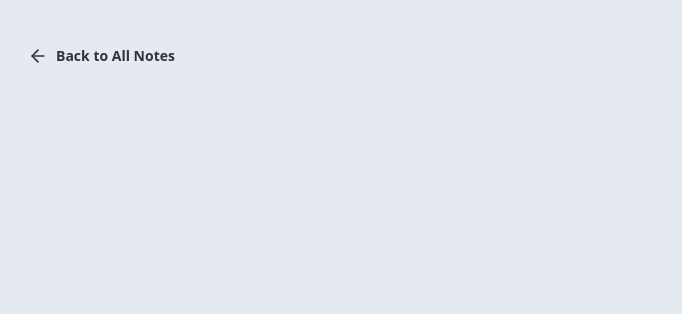
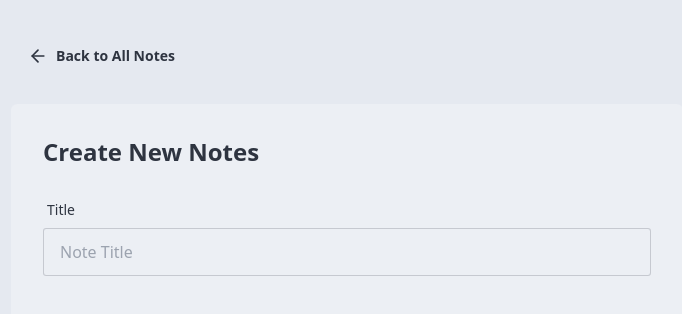
Before and after one commit to jaw039/MERN-NOTEPAD, a React (Vite) app in the folder frontend/: page /create in a window 1280 px wide. Shown: the top 314 px of the page, without its empty margins (293-975 px from the left). Built offline with nearby package versions, Linux system fonts and the light colour scheme.

Commit message:
feat: add form for creating new notes in CreatePage

```diff
--- a/frontend/src/pages/CreatePage.jsx
+++ b/frontend/src/pages/CreatePage.jsx
@@ -20,6 +20,25 @@ const CreatePage = () => {
           <ArrowLeftIcon className = "size-5" />
           Back to All Notes
         </Link>
+
+        <div className = "card bg-base-100">
+          <div className = "card-body">
+            <h2 className = "card-title text-2xl mb-4">Create New Notes</h2>
+            <form onSubmit = {handleSubmit}>
+              <div className = "form-control mb-4">
+                <label className = "label">
+                  <span className = "label-text">Title</span>
+                </label>
+                <input type = "text"
+                  placeholder = "Note Title"
+                  className = "input input-bordered"
+                  value = {title}
+                  onChange = {(e) => setTitle(e.target.value)}/>
+              </div>
+            </form>
+          </div>
+
+        </div>
         </div>
     </div>
   </div>
```
